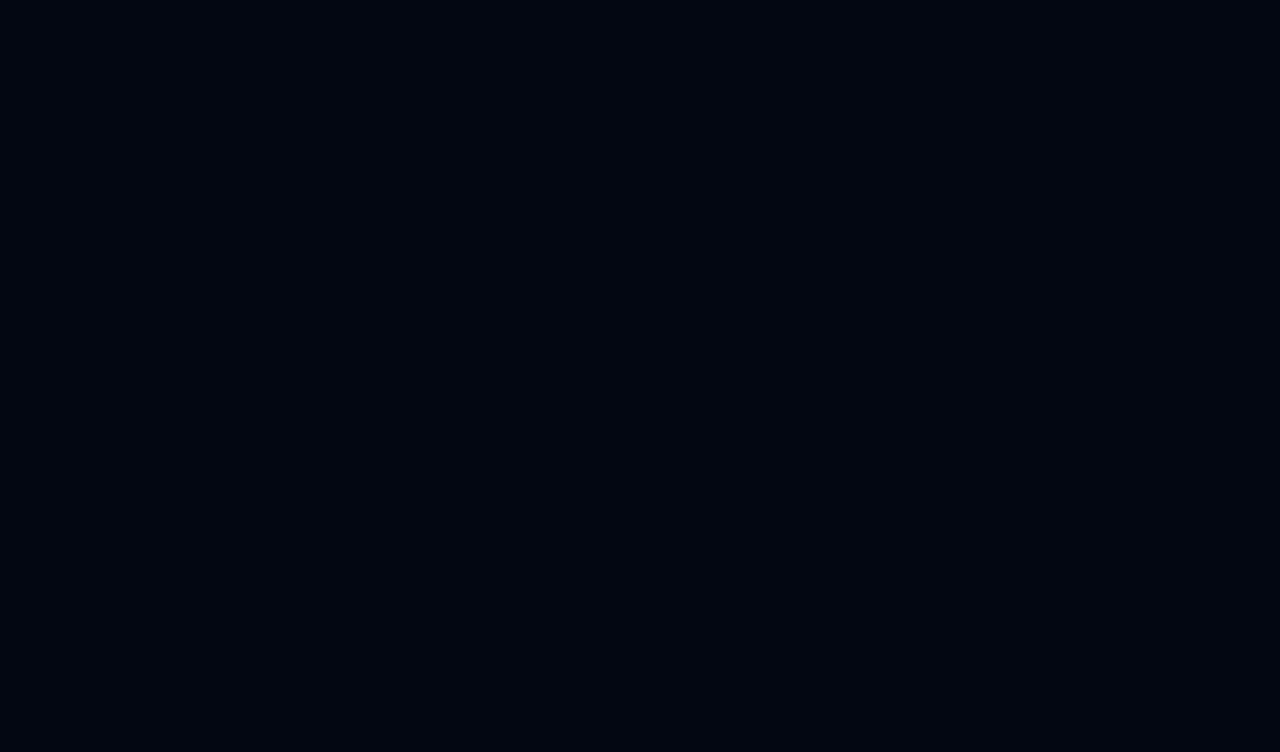
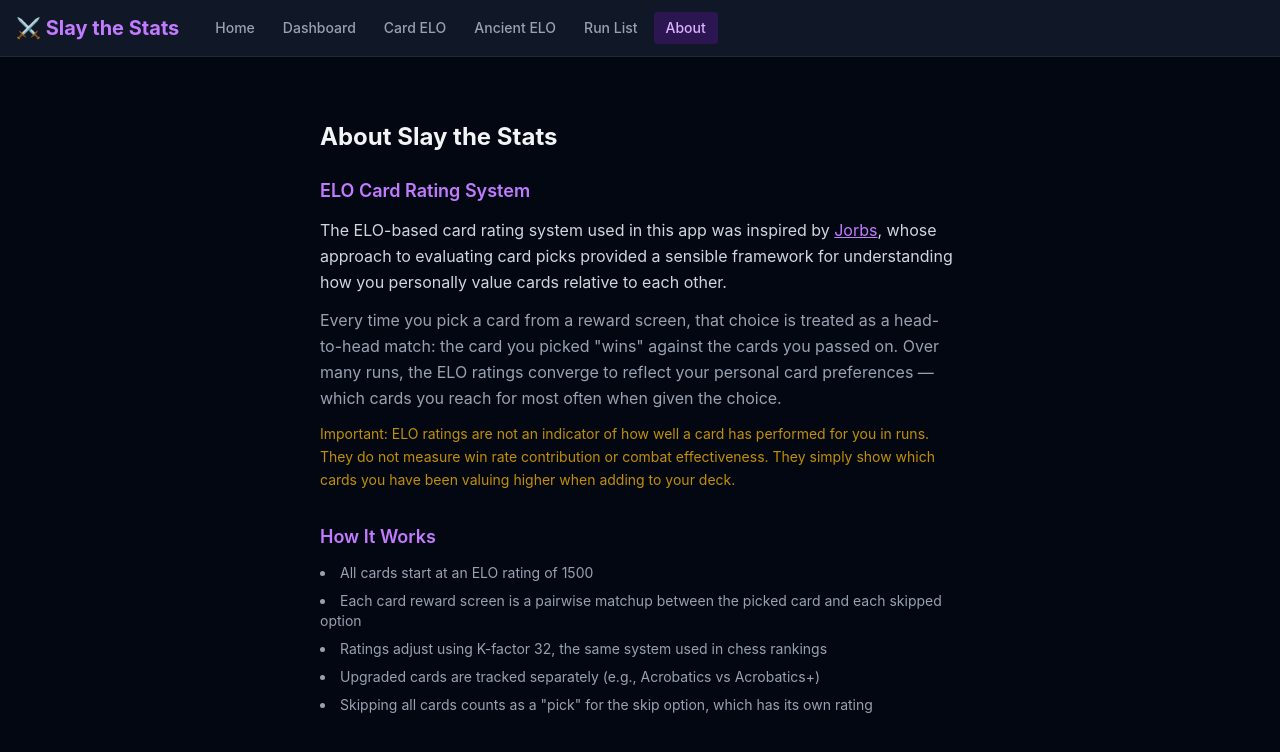
Before and after one commit to Jazzer360/slay-the-stats, a React (Vite) app: page /about in a window 1280 px wide. Before the commit this address had no page. Shown: the top 752 px of the page. Built offline with nearby package versions, Linux system fonts and the light colour scheme.

Commit message:
fix: upgraded cards gained through means other than picking reflect in run history

```diff
--- a/src/App.tsx
+++ b/src/App.tsx
@@ -6,6 +6,7 @@ import { AncientEloPage } from './pages/AncientEloPage';
 import { RunListPage } from './pages/RunListPage';
 import { RunDetailPage } from './pages/RunDetailPage';
 import { DashboardPage } from './pages/DashboardPage';
+import { AboutPage } from './pages/AboutPage';
 
 function App() {
   return (
@@ -18,6 +19,7 @@ function App() {
           <Route path="/ancient-elo" element={<AncientEloPage />} />
           <Route path="/runs" element={<RunListPage />} />
           <Route path="/runs/:fileName" element={<RunDetailPage />} />
+          <Route path="/about" element={<AboutPage />} />
         </Route>
       </Routes>
     </BrowserRouter>
--- a/src/components/layout/AppShell.tsx
+++ b/src/components/layout/AppShell.tsx
@@ -8,6 +8,7 @@ const NAV_ITEMS = [
   { to: '/card-elo', label: 'Card ELO' },
   { to: '/ancient-elo', label: 'Ancient ELO' },
   { to: '/runs', label: 'Run List' },
+  { to: '/about', label: 'About' },
 ];
 
 export function AppShell() {
--- /dev/null
+++ b/src/pages/AboutPage.tsx
@@ -0,0 +1,46 @@
+export function AboutPage() {
+  return (
+    <div className="max-w-2xl mx-auto py-10 px-4">
+      <h2 className="text-2xl font-bold text-gray-100 mb-6">About Slay the Stats</h2>
+
+      <section className="mb-8">
+        <h3 className="text-lg font-semibold text-purple-400 mb-3">ELO Card Rating System</h3>
+        <p className="text-gray-300 leading-relaxed mb-3">
+          The ELO-based card rating system used in this app was inspired by{' '}
+          <a
+            href="https://www.youtube.com/@Jorbs"
+            target="_blank"
+            rel="noopener noreferrer"
+            className="text-purple-400 hover:text-purple-300 underline"
+          >
+            Jorbs
+          </a>
+          , whose approach to evaluating card picks provided a sensible framework for
+          understanding how you personally value cards relative to each other.
+        </p>
+        <p className="text-gray-400 leading-relaxed mb-3">
+          Every time you pick a card from a reward screen, that choice is treated as a
+          head-to-head match: the card you picked "wins" against the cards you passed on.
+          Over many runs, the ELO ratings converge to reflect your personal card
+          preferences — which cards you reach for most often when given the choice.
+        </p>
+        <p className="text-yellow-500/80 leading-relaxed text-sm">
+          Important: ELO ratings are not an indicator of how well a card has performed for
+          you in runs. They do not measure win rate contribution or combat effectiveness.
+          They simply show which cards you have been valuing higher when adding to your deck.
+        </p>
+      </section>
+
+      <section>
+        <h3 className="text-lg font-semibold text-purple-400 mb-3">How It Works</h3>
+        <ul className="list-disc list-inside text-gray-400 space-y-2 text-sm">
+          <li>All cards start at an ELO rating of 1500</li>
+          <li>Each card reward screen is a pairwise matchup between the picked card and each skipped option</li>
+          <li>Ratings adjust using K-factor 32, the same system used in chess rankings</li>
+          <li>Upgraded cards are tracked separately (e.g., Acrobatics vs Acrobatics+)</li>
+          <li>Skipping all cards counts as a "pick" for the skip option, which has its own rating</li>
+        </ul>
+      </section>
+    </div>
+  );
+}
--- a/src/pages/RunDetailPage.tsx
+++ b/src/pages/RunDetailPage.tsx
@@ -84,7 +84,7 @@ export function RunDetailPage() {
           currentHp: stats.current_hp,
           maxHp: stats.max_hp,
           type: mp.map_point_type,
-          label: room ? formatId(room.model_id) : formatId(mp.map_point_type),
+          label: room?.model_id ? formatId(room.model_id.replace(/_(WEAK|NORMAL|ELITE|BOSS)$/i, '')) : formatId(mp.map_point_type),
         });
       }
     }
@@ -469,14 +469,17 @@ function FloorRow({ point, floorNum }: { point: MapPoint; floorNum: number }) {
       stats &&
       (stats.bought_relics?.length || stats.bought_potions?.length || stats.gold_spent > 0));
 
+  const modelId = room?.model_id ?? '';
+  const isWeak = /_WEAK$/i.test(modelId);
+
   const floorTitle = isShop
     ? 'Shop'
     : effectiveType === 'treasure'
     ? 'Chest'
     : effectiveType === 'rest_site'
     ? 'Rest Site'
-    : room
-    ? formatId(room.model_id)
+    : modelId
+    ? formatId(modelId.replace(/_(WEAK|NORMAL|ELITE|BOSS)$/i, ''))
     : formatId(point.map_point_type);
 
   return (
@@ -491,6 +494,9 @@ function FloorRow({ point, floorNum }: { point: MapPoint; floorNum: number }) {
         <span className="text-gray-300">
           {floorTitle}
         </span>
+        {isWeak && (
+          <span className="text-gray-600 text-xs ml-1">(weak)</span>
+        )}
         {room?.monster_ids && room.monster_ids.length > 0 && (
           <span className="text-gray-600 text-xs ml-2">
             vs {room.monster_ids.map(formatId).join(', ')}
@@ -622,7 +628,7 @@ function FloorDetails({ stats, isShop }: { stats: PlayerStats; isShop: boolean }
     for (const c of (stats.card_choices ?? []).filter((c) => c.was_picked)) {
       pickedCounts.set(c.card.id, (pickedCounts.get(c.card.id) ?? 0) + 1);
     }
-    const extraGained: { id: string }[] = [];
+    const extraGained: { id: string; current_upgrade_level?: number }[] = [];
     for (const c of stats.cards_gained) {
       const remaining = pickedCounts.get(c.id) ?? 0;
       if (remaining > 0) {
@@ -634,7 +640,7 @@ function FloorDetails({ stats, isShop }: { stats: PlayerStats; isShop: boolean }
     if (extraGained.length > 0) {
       items.push(
         <span key="gained" className={isShop ? 'text-green-400/70' : 'text-green-500/70'}>
-          {isShop ? 'Bought' : 'Gained'} {extraGained.map((c) => formatId(c.id)).join(', ')}
+          {isShop ? 'Bought' : 'Gained'} {extraGained.map((c) => formatId(c.id) + (c.current_upgrade_level ? '+' : '')).join(', ')}
         </span>
       );
     }
@@ -701,6 +707,30 @@ function FloorDetails({ stats, isShop }: { stats: PlayerStats; isShop: boolean }
       items.push(
         <span key="relic" className="text-yellow-400/70">
           Relic: {picked.map((r) => formatId(r.choice)).join(', ')}
+        </span>
+      );
+    }
+  }
+
+  // Ancient choices
+  if (stats.ancient_choice && stats.ancient_choice.length > 0) {
+    const chosen = stats.ancient_choice.find((a) => a.was_chosen);
+    const offered = stats.ancient_choice.map((a) => formatId(a.TextKey)).join(', ');
+    if (chosen) {
+      items.push(
+        <span key="ancient" className="text-purple-400/70">
+          Picked {formatId(chosen.TextKey)}
+        </span>
+      );
+      items.push(
+        <span key="ancient-offered" className="text-gray-600">
+          from [{offered}]
+        </span>
+      );
+    } else {
+      items.push(
+        <span key="ancient-skip" className="text-yellow-500/70">
+          Skipped [{offered}]
         </span>
       );
     }
--- a/src/types/run.ts
+++ b/src/types/run.ts
@@ -92,7 +92,7 @@ export interface PlayerStats {
 
   // Card choices (combat rewards, boss rewards)
   card_choices?: CardChoice[];
-  cards_gained?: { id: string }[];
+  cards_gained?: { id: string; current_upgrade_level?: number }[];
   cards_removed?: { id: string; floor_added_to_deck?: number }[];
   cards_transformed?: CardTransform[];
   cards_enchanted?: CardEnchant[];
```
